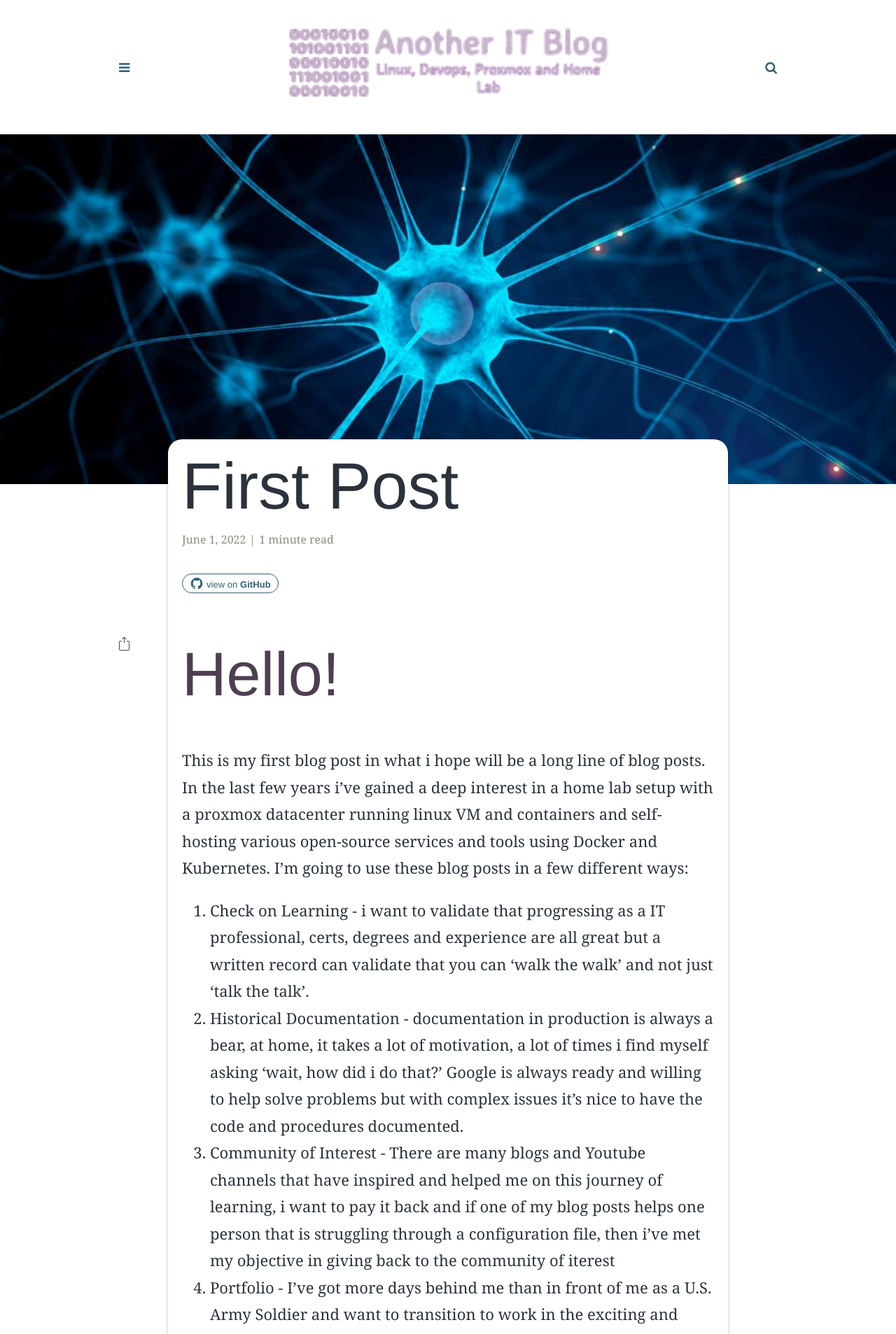
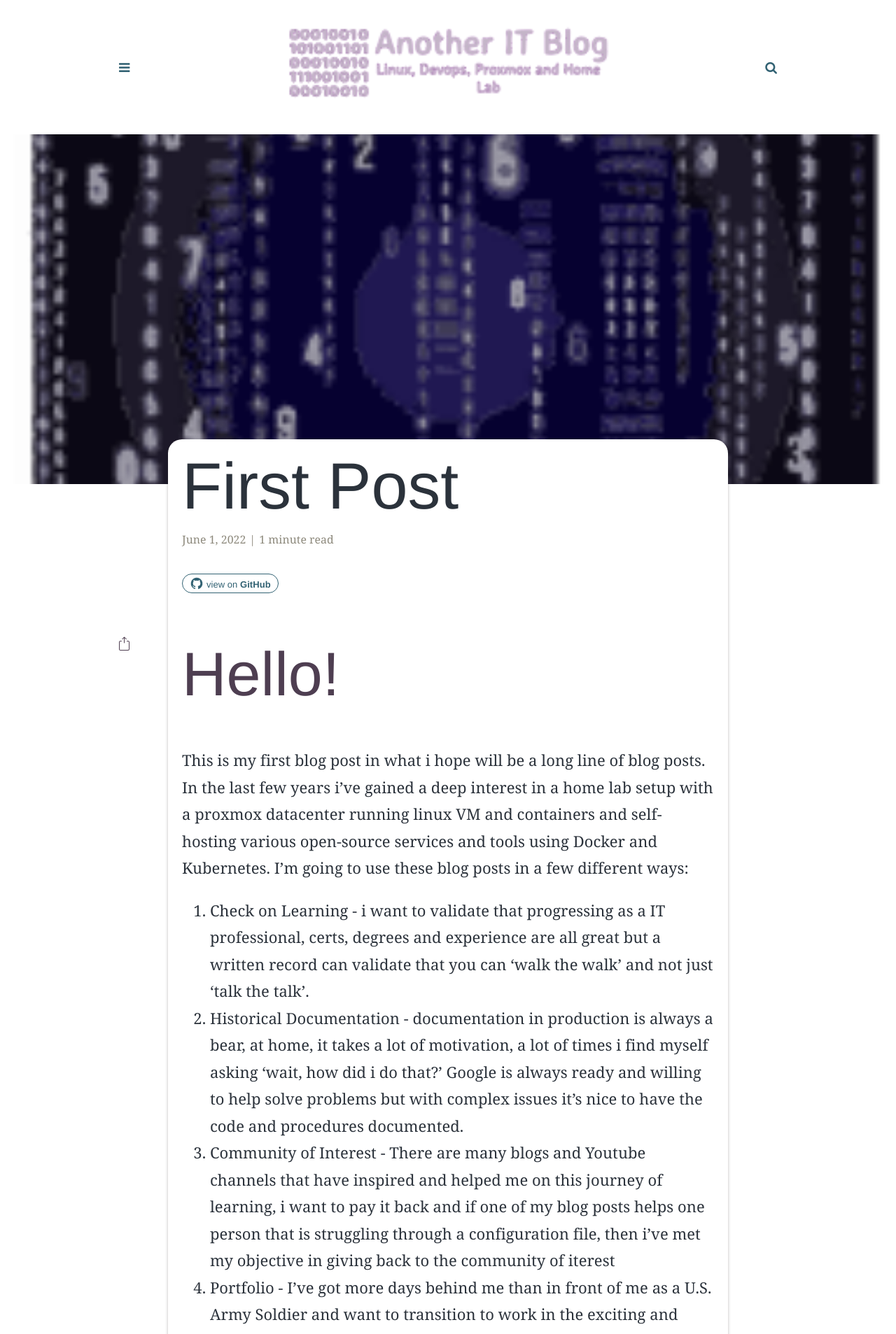
Before and after one commit to scottiepowell/gh-pages-blog.github.io, a Jekyll site: the page built from _posts/2022-06-01-first-post.md, in a window 1280 px wide. Shown: the top 1907 px of the page at 70% size. Built offline with Jekyll 4.4.1, drawn with Linux system fonts in a browser that asks for light colours; some web fonts are replaced; comment, search, counter and statistics services are not loaded.

Commit message:
Update 2022-06-01-first-post.md

```diff
--- a/_posts/2022-06-01-first-post.md
+++ b/_posts/2022-06-01-first-post.md
@@ -5,7 +5,7 @@ show_date: true
 title:  First Post
 date:   2022-06-01 13:32:20 -0600
 description: First Blog Post
-img: posts/20210125/Perceptron.jpg
+img: posts/default-post.png
 tags: [purpose,about me]
 author: Scott Powell
 github:  scottiepowell/
```
